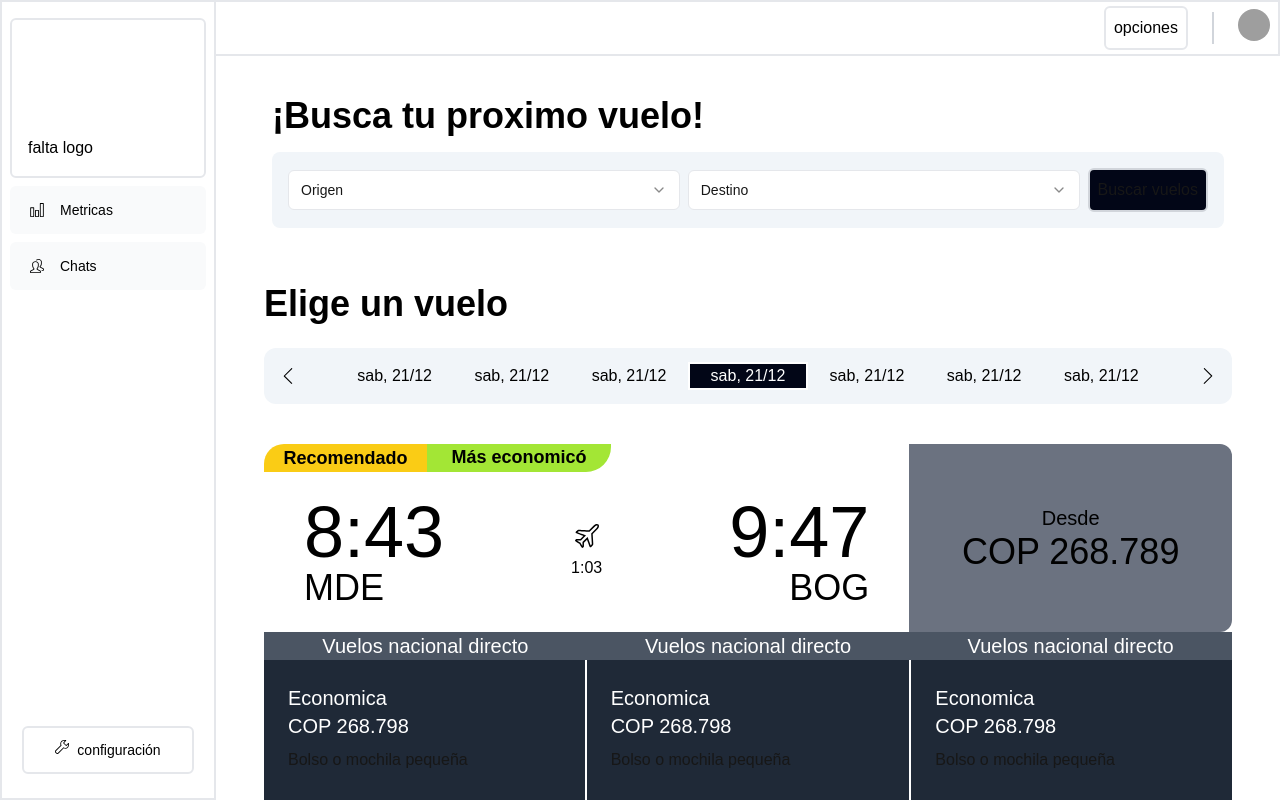
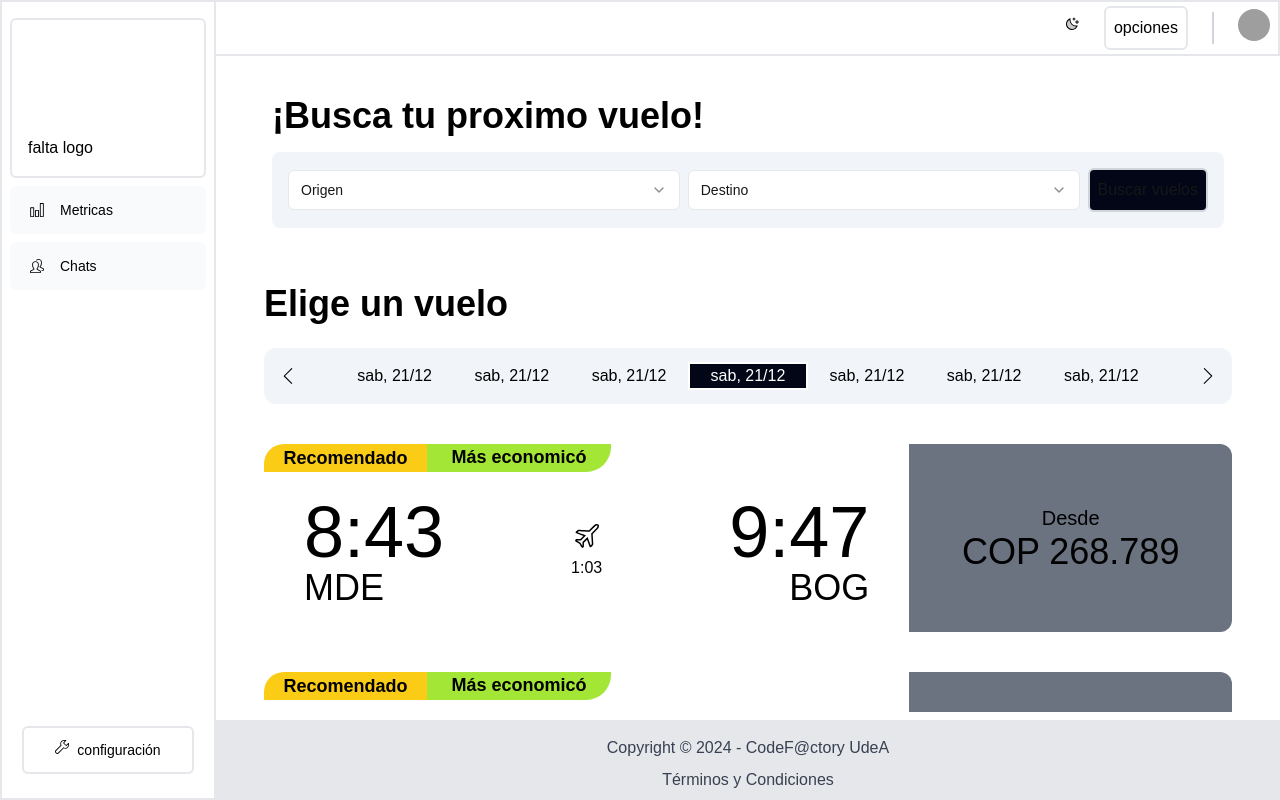
Before and after one commit to mateodlr-789/front-sistema-busqueda-vuelos, a Next.js app: page /flight-search/search in a window 1280 px wide. Built offline with nearby package versions, Linux system fonts and the light colour scheme; grey boxes are pictures that could not be loaded.

Commit message:
feat: create and use button for change page style

```diff
--- a/package.json
+++ b/package.json
@@ -16,7 +16,8 @@
     "next": "14.2.11",
     "react": "^18",
     "react-dom": "^18",
-    "react-icons": "^5.3.0"
+    "react-icons": "^5.3.0",
+    "zustand": "5.0.0-rc.2"
   },
   "devDependencies": {
     "@types/node": "^20",
--- /dev/null
+++ b/src/app/flight-search/_layout/components/button-theme.tsx
@@ -0,0 +1,30 @@
+import React, { useEffect } from "react";
+import useThemeStore from "@/app/store/theme-store";
+import { Icon } from "@/components";
+
+const ThemeToggleButton = () => {
+  const { theme, toggleTheme } = useThemeStore();
+
+  useEffect(() => {
+    if (theme === "dark") {
+      document.documentElement.classList.add("dark");
+    } else {
+      document.documentElement.classList.remove("dark");
+    }
+  }, [theme]);
+
+  return (
+    <button
+      onClick={toggleTheme}
+      className="px-4 py-2 bg-white text-white rounded-md dark:bg-gray-800 dark:text-gray-200"
+    >
+      {theme === "light" ? (
+        <Icon type="moon" className="text-black h-6" />
+      ) : (
+        <Icon type="sun" className="text-white h-auto" />
+      )}
+    </button>
+  );
+};
+
+export default ThemeToggleButton;
--- a/src/app/flight-search/_layout/layout-dashboard.tsx
+++ b/src/app/flight-search/_layout/layout-dashboard.tsx
@@ -2,6 +2,7 @@ import { LayoutMain } from "./components/layout";
 import Menu from "./components/menu";
 import MenuMovil from "./components/menu-responsive";
 import { Avatar } from "./components/avatar";
+import ThemeToggleButton from "./components/button-theme";
 
 interface Props {
   children: React.ReactNode;
@@ -17,6 +18,7 @@ export default function LayoutDashboard({ children }: Props) {
             toggleMenuActive={toggleMenuActive}
             menuActive={menuActive}
           >
+            <ThemeToggleButton />
             <button
               className="cursor-pointer border-2 p-2 rounded-md"
               onClick={() => console.log("holaaa")}
--- /dev/null
+++ b/src/app/flight-search/search/components/card-result.tsx
@@ -0,0 +1,86 @@
+"use client";
+
+import { Icon } from "@/components";
+import { useState } from "react";
+
+export default function CardResult() {
+  const [show, changeShow] = useState(false);
+  const setShow = () => {
+    changeShow(!show);
+  };
+  return (
+    <div className="w-full h-full flex flex-col mt-10">
+      <div className="w-full h-full flex flex-row" onClick={() => setShow()}>
+        <div className="w-4/6 h-full bg-white rounded-s-xl">
+          <div className="w-full h-17 flex flex-row">
+            <div className="w-[163px] h-[28px] flex justify-center bg-[#facc15] rounded-tl-[20px] rounded-tr-none rounded-br-none rounded-bl-none">
+              <span className="text-[18px] font-semibold leading-[28px] text-black text-center">
+                Recomendado
+              </span>
+            </div>
+            <button className="w-[184px] h-[28px] flex justify-center bg-[#a3e635] rounded-tl-none rounded-tr-none rounded-br-[25px] rounded-bl-none border-none pointer">
+              <span className="flex w-[138px] h-[28px] justify-center text-[18px] font-semibold text-[#000] text-center">
+                Más economicó
+              </span>
+            </button>
+          </div>
+          <div className="flex flex-row items-center justify-between p-6 px-10">
+            <div>
+              <p className="text-black text-7xl">8:43</p>
+              <p className="text-black text-4xl">MDE</p>
+            </div>
+            <div className="text-black flex flex-row">
+              <hr className="border-t border-gray-300" />
+              <div className="flex flex-col gap-2 justify-center items-center">
+                <Icon className="text-black text-2xl" type="air-plane" />
+                <p>1:03</p>
+              </div>
+            </div>
+            <div className="text-end">
+              <p className="text-black text-7xl">9:47</p>
+              <p className="text-black text-4xl">BOG</p>
+            </div>
+          </div>
+        </div>
+        <div className="w-2/6 rounded-e-xl flex flex-col text-start items-center justify-center bg-gray-500">
+          <p className="text-black text-xl">Desde</p>
+          <p className="text-black text-4xl">COP 268.789</p>
+        </div>
+      </div>
+      {show && (
+        <div className="w-full h-full flex flex-row">
+          <div className="w-1/3">
+            <div className="w-full bg-gray-600 flex justify-center items-center">
+              <p className="text-white text-xl">Vuelos nacional directo</p>
+            </div>
+            <div className="min-h-64 bg-gray-800 p-6 border-r-2 border-white flex flex-col">
+              <p className="text-xl text-white">Economica</p>
+              <p className="text-xl text-white">COP 268.798</p>
+              <p className="mt-2">Bolso o mochila pequeña</p>
+            </div>
+          </div>
+          <div className="w-1/3">
+            <div className="w-full bg-gray-600 flex justify-center items-center">
+              <p className="text-white text-xl">Vuelos nacional directo</p>
+            </div>
+            <div className="min-h-64 bg-gray-800 p-6 border-white flex flex-col">
+              <p className="text-xl text-white">Economica</p>
+              <p className="text-xl text-white">COP 268.798</p>
+              <p className="mt-2">Bolso o mochila pequeña</p>
+            </div>
+          </div>
+          <div className="w-1/3">
+            <div className="w-full bg-gray-600 flex justify-center items-center">
+              <p className="text-white text-xl">Vuelos nacional directo</p>
+            </div>
+            <div className="min-h-64 bg-gray-800 p-6 border-l-2 border-white flex flex-col">
+              <p className="text-xl text-white">Economica</p>
+              <p className="text-xl text-white">COP 268.798</p>
+              <p className="mt-2">Bolso o mochila pequeña</p>
+            </div>
+          </div>
+        </div>
+      )}
+    </div>
+  );
+}
--- a/src/app/flight-search/search/page.tsx
+++ b/src/app/flight-search/search/page.tsx
@@ -2,6 +2,7 @@ import { Composition } from "./components/Composition";
 import { DiaSelected } from "./components/dia-selected";
 import { Header } from "./components/Header";
 import Icon from "../../../components/atoms/icon/icon";
+import CardResult from "./components/card-result";
 
 export default function FlightSearch() {
   const days = [
@@ -49,77 +50,11 @@ export default function FlightSearch() {
             </div>
           </div>
 
-          <div className="w-full h-full flex flex-col mt-10">
-            <div className="w-full h-full flex flex-row">
-              <div className="w-4/6 h-full bg-white rounded-s-xl">
-                <div className="w-full h-17 flex flex-row">
-                  <div className="w-[163px] h-[28px] flex justify-center bg-[#facc15] rounded-tl-[20px] rounded-tr-none rounded-br-none rounded-bl-none">
-                    <span className="text-[18px] font-semibold leading-[28px] text-black text-center">
-                      Recomendado
-                    </span>
+          <CardResult/>
+          <CardResult/>
+          <CardResult/>
         </div>
-                  <button className="w-[184px] h-[28px] flex justify-center bg-[#a3e635] rounded-tl-none rounded-tr-none rounded-br-[25px] rounded-bl-none border-none pointer">
-                    <span className="flex w-[138px] h-[28px] justify-center text-[18px] font-semibold text-[#000] text-center">
-                      Más economicó
-                    </span>
-                  </button>
-                </div>
-                <div className="flex flex-row items-center justify-between p-6 px-10">
-                  <div>
-                    <p className="text-black text-7xl">8:43</p>
-                    <p className="text-black text-4xl">MDE</p>
-                  </div>
-                  <div className="text-black flex flex-row">
-                    <hr className="border-t border-gray-300" />
-                    <div className="flex flex-col gap-2 justify-center items-center">
-                      <Icon className="text-black text-2xl" type="air-plane" />
-                      <p>1:03</p>
-                    </div>
-                  </div>
-                  <div className="text-end">
-                    <p className="text-black text-7xl">9:47</p>
-                    <p className="text-black text-4xl">BOG</p>
-                  </div>
-                </div>
-              </div>
-              <div className="w-2/6 rounded-e-xl flex flex-col text-start items-center justify-center bg-gray-500">
-                <p className="text-black text-xl">Desde</p>
-                <p className="text-black text-4xl">COP 268.789</p>
-              </div>
-            </div>
-            <div className="w-full h-full flex flex-row">
-              <div className="w-1/3">
-                  <div className="w-full bg-gray-600 flex justify-center items-center">
-                    <p className="text-white text-xl">Vuelos nacional directo</p>
-                  </div>
-                  <div className="min-h-64 bg-gray-800 p-6 border-r-2 border-white flex flex-col">
-                      <p className="text-xl text-white">Economica</p>
-                      <p className="text-xl text-white">COP 268.798</p>
-                      <p className="mt-2">Bolso o mochila pequeña</p>
-                  </div>
-              </div>
-              <div className="w-1/3">
-                  <div className="w-full bg-gray-600 flex justify-center items-center">
-                    <p className="text-white text-xl">Vuelos nacional directo</p>
-                  </div>
-                  <div className="min-h-64 bg-gray-800 p-6 border-white flex flex-col">
-                      <p className="text-xl text-white">Economica</p>
-                      <p className="text-xl text-white">COP 268.798</p>
-                      <p className="mt-2">Bolso o mochila pequeña</p>
-                  </div>
-              </div>
-              <div className="w-1/3">
-                  <div className="w-full bg-gray-600 flex justify-center items-center">
-                    <p className="text-white text-xl">Vuelos nacional directo</p>
-                  </div>
-                  <div className="min-h-64 bg-gray-800 p-6 border-l-2 border-white flex flex-col">
-                      <p className="text-xl text-white">Economica</p>
-                      <p className="text-xl text-white">COP 268.798</p>
-                      <p className="mt-2">Bolso o mochila pequeña</p>
-                  </div>
-              </div>
-            </div>
-          </div>
+      </Composition.Body>
       <footer className="w-full pb-14 pt-4 bg-gray-200 dark:bg-slate-800 mt-auto">
         <div className="container mx-auto px-4 text-center">
           <p className="text-base text-gray-700 dark:text-gray-300 mb-2">
@@ -130,8 +65,6 @@ export default function FlightSearch() {
           </p>
         </div>
       </footer>
-				</div>
-			</Composition.Body>
     </Composition>
   );
 }
--- /dev/null
+++ b/src/app/store/theme-store.ts
@@ -0,0 +1,29 @@
+import { create } from "zustand";
+
+interface ThemeStore {
+  theme: "light" | "dark";
+  toggleTheme: () => void;
+  setSystemTheme: () => void;
+}
+
+const useThemeStore = create<ThemeStore>((set) => ({
+  theme:
+    window.matchMedia &&
+    window.matchMedia("(prefers-color-scheme: dark)").matches
+      ? "dark"
+      : "light",
+
+  toggleTheme: () =>
+    set((state) => ({
+      theme: state.theme === "light" ? "dark" : "light",
+    })),
+
+  setSystemTheme: () =>
+    set(() => ({
+      theme: window.matchMedia("(prefers-color-scheme: dark)").matches
+        ? "dark"
+        : "light",
+    })),
+}));
+
+export default useThemeStore;
--- a/src/components/atoms/icon/icon.tsx
+++ b/src/components/atoms/icon/icon.tsx
@@ -1,29 +1,46 @@
-import { SlArrowRight, SlArrowLeft, SlPlane, SlArrowUp, SlArrowDown, SlPeople, SlEarphonesAlt, SlChart, SlPhone, SlWrench } from "react-icons/sl"
+import {
+  SlArrowRight,
+  SlArrowLeft,
+  SlPlane,
+  SlArrowUp,
+  SlArrowDown,
+  SlPeople,
+  SlEarphonesAlt,
+  SlChart,
+  SlPhone,
+  SlWrench,
+} from "react-icons/sl";
+import { PiMoonStarsDuotone } from "react-icons/pi";
+import { HiOutlineSun } from "react-icons/hi";
 
-import { IconProps, IKind } from "."
+import { IconProps, IKind } from ".";
 
 function IconUi({ type }: { type: IKind }): JSX.Element {
   switch (type) {
-        case 'row-right':
-            return <SlArrowRight />
-        case 'row-left':
-            return <SlArrowLeft />
-        case 'row-up':
-            return <SlArrowUp />
-        case 'row-down':
-            return <SlArrowDown />
-        case 'people':
-            return <SlPeople />
-        case 'ear-phones-alt':
-            return <SlEarphonesAlt />
-        case 'chart':
-            return <SlChart />
-        case 'phone':
-            return <SlPhone />
-        case 'wrench':
-            return <SlWrench />
-        case 'air-plane':
-            return <SlPlane />
+    case "row-right":
+      return <SlArrowRight />;
+    case "row-left":
+      return <SlArrowLeft />;
+    case "row-up":
+      return <SlArrowUp />;
+    case "row-down":
+      return <SlArrowDown />;
+    case "people":
+      return <SlPeople />;
+    case "ear-phones-alt":
+      return <SlEarphonesAlt />;
+    case "chart":
+      return <SlChart />;
+    case "phone":
+      return <SlPhone />;
+    case "wrench":
+      return <SlWrench />;
+    case "air-plane":
+      return <SlPlane />;
+    case "moon":
+      return <PiMoonStarsDuotone />;
+    case "sun":
+      return <HiOutlineSun />;
   }
 }
 
@@ -32,6 +49,5 @@ export default function Icon({ className, type, onClick }: IconProps) {
     <div className={className} onClick={onClick}>
       <IconUi type={type} />
     </div>
-    )
-
+  );
 }
--- a/src/components/atoms/icon/types-icon.ts
+++ b/src/components/atoms/icon/types-icon.ts
@@ -8,7 +8,9 @@ export type IKind =
   | "chart"
   | "phone"
   | "wrench"
-  | "air-plane";
+  | "air-plane"
+  | "moon"
+  | "sun";
 
 export interface IconProps {
   className: string;
--- a/tailwind.config.ts
+++ b/tailwind.config.ts
@@ -1,6 +1,7 @@
 import type { Config } from "tailwindcss";
 
 const config: Config = {
+  darkMode: 'class',
   content: [
     "./src/pages/**/*.{js,ts,jsx,tsx,mdx}",
     "./src/components/**/*.{js,ts,jsx,tsx,mdx}",
```
Lines whose indentation alone changed are shown as unchanged.
